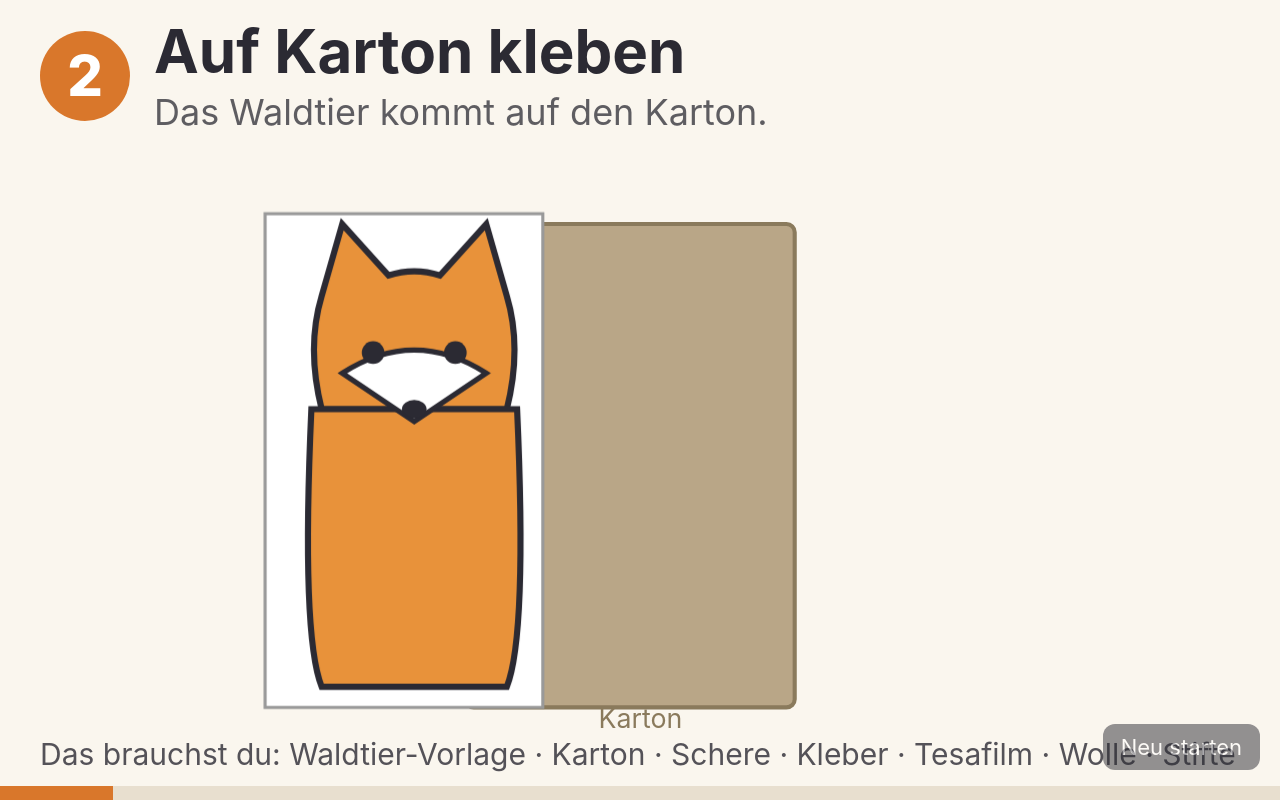
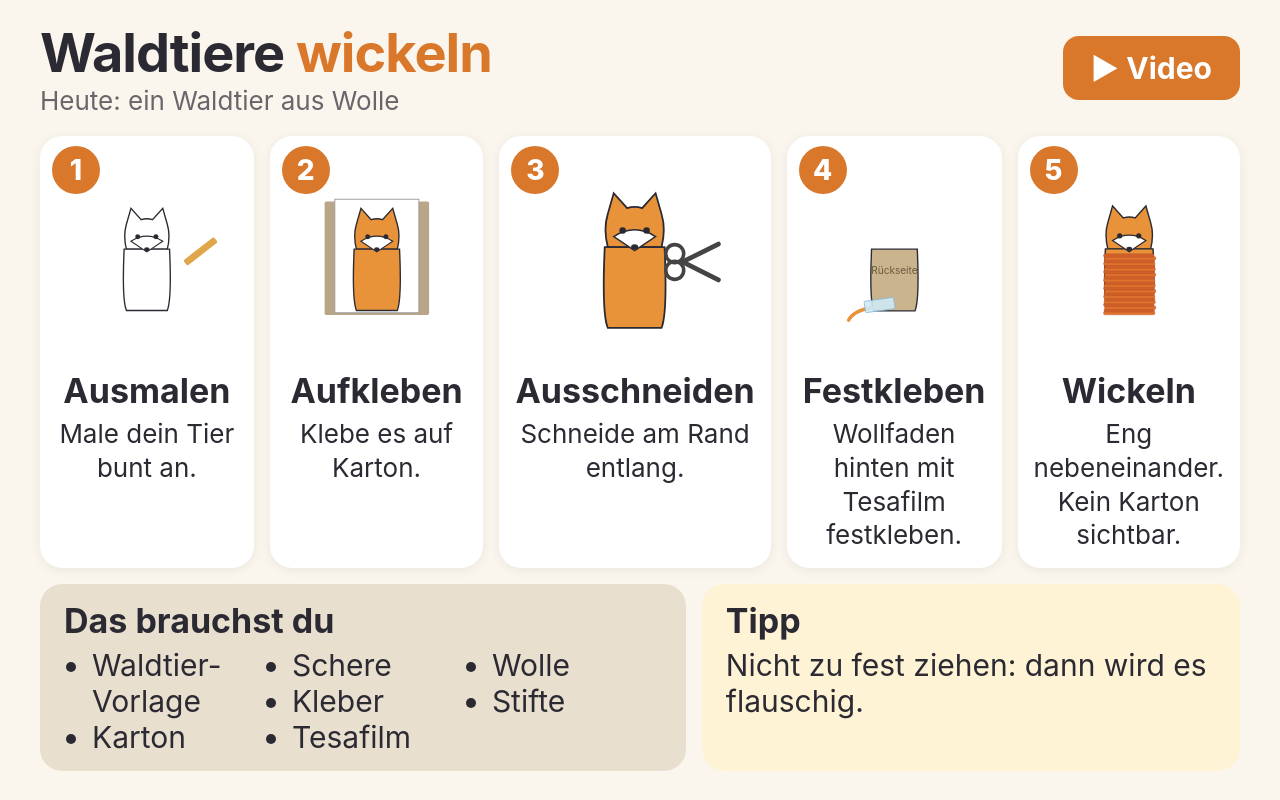
Before and after one commit to maximilianaust1999-web/tafelbilder, a plain HTML site: page waldtiere/index.html in a window 1280 px wide. Drawn offline with Linux system fonts and the light colour scheme.

Commit message:
Add files via upload

```diff
--- a/waldtiere/index.html
+++ b/waldtiere/index.html
@@ -1,54 +1,28 @@
 <!doctype html><html lang="de"><meta charset="utf-8"><meta name="viewport" content="width=device-width,initial-scale=1"><title>Waldtiere wickeln</title>
 <style>
-:root{--bg:#faf6ee;--ink:#2b2a33;--acc:#d9772b}
-*{box-sizing:border-box}html,body{height:100%;margin:0}body{background:var(--bg);color:var(--ink);font-family:Inter,system-ui,sans-serif;display:flex;flex-direction:column}
-#top{display:flex;align-items:center;gap:24px;padding:18px 40px}
-#num{flex:none;width:90px;height:90px;border-radius:50%;background:var(--acc);color:#fff;font-size:56px;font-weight:800;display:grid;place-items:center}
-#cap{font-size:60px;font-weight:700;line-height:1.1}#sub{font-size:36px;opacity:.75;margin-top:6px}
-#stage{flex:1;display:grid;place-items:center;min-height:0}svg{height:100%;max-width:100%}
-#mat{font-size:30px;padding:8px 40px 14px;opacity:.8}#bar{height:14px;background:#e8dfcf}#bar i{display:block;height:100%;width:0;background:var(--acc)}
-button{position:fixed;right:20px;bottom:30px;font:inherit;font-size:22px;padding:10px 18px;border:0;border-radius:12px;background:var(--ink);color:#fff;cursor:pointer;opacity:.5}
-.fx{transition:all 1.6s ease}
+:root{--bg:#faf6ee;--ink:#2b2a33;--acc:#d9772b;--soft:#e8dfcf}
+*{box-sizing:border-box}body{margin:0;background:var(--bg);color:var(--ink);font-family:Inter,system-ui,sans-serif;min-height:100vh}
+header{padding:20px 40px;display:flex;justify-content:space-between;align-items:center}
+h1{margin:0;font-size:54px;letter-spacing:-1px}h1 span{color:var(--acc)}.sub{font-size:26px;opacity:.7}
+.btn{font:inherit;font-size:30px;font-weight:700;padding:14px 28px;border-radius:16px;background:var(--acc);color:#fff;text-decoration:none}
+main{display:grid;grid-template-columns:repeat(5,1fr);gap:16px;padding:0 40px}
+.card{background:#fff;border-radius:22px;padding:16px;box-shadow:0 2px 12px #0001;position:relative;text-align:center}
+.card svg{height:26vh;width:100%}
+.n{position:absolute;top:10px;left:12px;width:48px;height:48px;border-radius:50%;background:var(--acc);color:#fff;font-weight:800;font-size:28px;display:grid;place-items:center}
+h2{margin:6px 0;font-size:34px}p{margin:0;font-size:26px;line-height:1.3}
+footer{display:grid;grid-template-columns:1.2fr 1fr;gap:16px;padding:16px 40px 24px}
+.box{background:var(--soft);border-radius:22px;padding:16px 24px;font-size:30px}.box h3{margin:0 0 6px;font-size:34px}
+.box ul{margin:0;padding-left:28px;columns:3}.tip{background:#fff3d6}
 </style>
-<div id="top"><div id="num">1</div><div><div id="cap"></div><div id="sub"></div></div></div>
-<div id="stage"><svg id="s" viewBox="0 0 800 560"></svg></div><div id="mat">Das brauchst du: Waldtier-Vorlage · Karton · Schere · Kleber · Tesafilm · Wolle · Stifte</div><div id="bar"><i id="p"></i></div>
-<button onclick="go(0)">Neu starten</button>
-<script>
-const NS='http://www.w3.org/2000/svg',s=document.getElementById('s');
-const body='M300 250 Q290 470 310 520 L490 520 Q510 470 500 250 Z';
-const head='<path d="M310 140 L330 70 L375 120 Q400 112 425 120 L470 70 L490 140 Q505 190 490 250 L310 250 Q295 190 310 140Z"';
-const face='<path d="M330 215 Q400 170 470 215 L400 262Z" fill="#fff" stroke="#2b2a33" stroke-width="5"/><circle cx="360" cy="195" r="11" fill="#2b2a33"/><circle cx="440" cy="195" r="11" fill="#2b2a33"/><ellipse cx="400" cy="250" rx="12" ry="9" fill="#2b2a33"/>';
-const tier=(fill)=>`<g>${head} fill="${fill}" stroke="#2b2a33" stroke-width="6"/><path d="${body}" fill="${fill=='#fff'?'#fff':fill}" stroke="#2b2a33" stroke-width="6" id="bd"/>${face}</g>`;
-const scenes=[
-{t:'Ausmalen',d:'Male das Waldtier bunt an.',h:()=>`<rect x="260" y="50" width="280" height="500" rx="8" fill="#fff" stroke="#999" stroke-width="4"/>
-<g clip-path="url(#c)">${tier('#fff')}</g><defs><clipPath id="c"><rect id="cr" x="250" y="560" width="300" height="0"/></clipPath></defs>
-<g id="fill" clip-path="url(#c2)"><path d="${body}" fill="#e8923a"/>${head} fill="#e8923a"/>${face}</g><defs><clipPath id="c2"><rect id="cr2" x="250" y="540" width="300" height="0"/></clipPath></defs>
-<g id="pen" transform="translate(560,300)"><rect x="0" y="0" width="150" height="26" rx="6" fill="#e0a64a" transform="rotate(-35)"/></g>`,
- a:()=>{const r=document.getElementById('cr2'),pn=document.getElementById('pen');r.style.transition='all 3s linear';pn.style.transition='all 3s linear';requestAnimationFrame(()=>{r.setAttribute('y','50');r.setAttribute('height','490');pn.setAttribute('transform','translate(430,100)')})}},
-{t:'Auf Karton kleben',d:'Das Waldtier kommt auf den Karton.',h:()=>`<rect x="230" y="70" width="320" height="470" rx="8" fill="#b9a687" stroke="#8a7a5c" stroke-width="4"/>
-<g id="pap" class="fx" transform="translate(-300,0)"><rect x="255" y="60" width="270" height="480" fill="#fff" stroke="#999" stroke-width="3"/>${tier('#e8923a')}</g>
-<text x="400" y="560" text-anchor="middle" font-size="26" fill="#8a7a5c">Karton</text>`,
- a:()=>{const e=document.getElementById('pap');requestAnimationFrame(()=>e.setAttribute('transform','translate(0,0)'))}},
-{t:'Ausschneiden',d:'Schneide genau am Rand entlang.',h:()=>`<rect x="230" y="40" width="340" height="500" fill="#b9a687" opacity=".6"/>
-<g>${tier('#e8923a')}</g>
-<g id="sc" transform="translate(300,520)"><path d="M0 0 L60 -30 M0 0 L60 30" stroke="#444" stroke-width="10" stroke-linecap="round"/><circle cx="-12" cy="-14" r="16" fill="none" stroke="#444" stroke-width="7"/><circle cx="-12" cy="14" r="16" fill="none" stroke="#444" stroke-width="7"/></g>`,
- a:()=>{const e=document.getElementById('sc');e.style.transition='all 3.2s linear';requestAnimationFrame(()=>e.setAttribute('transform','translate(330,150)'))}},
-{t:'Hinten: Faden festkleben',d:'Wollfaden hinten mit Tesafilm festkleben.',h:()=>`<path d="${body}" fill="#c9b48e" stroke="#2b2a33" stroke-width="6"/>${head} fill="#c9b48e" stroke="#2b2a33" stroke-width="6"/>
-<text x="400" y="400" text-anchor="middle" font-size="30" fill="#6a5a3c">Rückseite</text>
-<path id="w0" d="M300 505 Q220 520 200 560" fill="none" stroke="#e8923a" stroke-width="12" stroke-linecap="round"/>
-<rect id="tape" x="270" y="480" width="120" height="44" rx="4" fill="#cfe9f5" stroke="#8cbcd6" stroke-width="3" opacity="0" class="fx" transform="rotate(-8 330 500)"/>
-<text id="tt" x="520" y="470" font-size="30" fill="#3a7ca5" opacity="0" class="fx">Tesafilm</text>`,
- a:()=>{setTimeout(()=>{document.getElementById('tape').setAttribute('opacity','.9');document.getElementById('tt').setAttribute('opacity','1')},900)}},
-{t:'Wickeln',d:'Eng nebeneinander. Kein Karton darf durchschauen. Locker, nicht zu fest – dann wird es flauschig.',h:()=>`<g>${tier('#e8923a')}</g><g id="wool"></g>`,
- a:()=>{const g=document.getElementById('wool');let y=520,i=0;const iv=setInterval(()=>{if(y<290){clearInterval(iv);return}
- const r=document.createElementNS(NS,'rect');r.setAttribute('x',292+Math.random()*4);r.setAttribute('width',216-Math.random()*6);r.setAttribute('y',y-9);r.setAttribute('height',15);r.setAttribute('rx',7);r.setAttribute('fill',i%2?'#d0602a':'#e0722f');r.setAttribute('stroke','#b04a1c');r.setAttribute('stroke-width',1.5);g.appendChild(r);y-=11;i++},200)}},
-{t:'Fertig!',d:'Alles bedeckt, schön fluffig.',h:()=>`<g>${tier('#e8923a')}</g><g>${Array.from({length:22},(_,i)=>`<rect x="${292+(i%3)*2}" y="${512-i*11.5}" width="${216-(i%2)*4}" height="15" rx="7" fill="${i%2?'#d0602a':'#e0722f'}" stroke="#b04a1c" stroke-width="1.5"/>`).join('')}</g>
-<text x="620" y="180" font-size="70">✨</text><text x="130" y="300" font-size="60">✨</text>`,a:()=>{}}
-];
-const DUR=[4200,3200,4200,3600,6500,3500];let cur=0,timer,t0;
-function go(i){clearTimeout(timer);cur=i%scenes.length;const sc=scenes[cur];s.innerHTML=sc.h();
- document.getElementById('num').textContent=cur<5?cur+1:'✓';document.getElementById('cap').textContent=sc.t;document.getElementById('sub').textContent=sc.d;
- sc.a();const p=document.getElementById('p');p.style.transition='none';p.style.width='0';requestAnimationFrame(()=>requestAnimationFrame(()=>{p.style.transition='width '+DUR[cur]+'ms linear';p.style.width='100%'}));
- timer=setTimeout(()=>go(cur+1),DUR[cur]+500)}
-go(0);
-</script></html>
+<header><div><h1>Waldtiere <span>wickeln</span></h1><div class="sub">Heute: ein Waldtier aus Wolle</div></div><a class="btn" href="video.html">▶ Video</a></header>
+<main>
+<section class="card"><div class="n">1</div><svg viewBox="0 0 800 560"><use href="#t" fill="#fff"/><rect x="560" y="300" width="170" height="30" rx="8" fill="#e0a64a" transform="rotate(-38 560 300)"/></svg><h2>Ausmalen</h2><p>Male dein Tier bunt an.</p></section>
+<section class="card"><div class="n">2</div><svg viewBox="0 0 800 560"><rect x="170" y="40" width="460" height="500" rx="8" fill="#b9a687"/><rect x="215" y="30" width="370" height="500" fill="#fff" stroke="#999" stroke-width="4"/><use href="#t" fill="#e8923a"/></svg><h2>Aufkleben</h2><p>Klebe es auf Karton.</p></section>
+<section class="card"><div class="n">3</div><svg viewBox="0 0 800 560"><use href="#t" fill="#e8923a"/><g transform="translate(560,300)"><path d="M0 0 L120 -60 M0 0 L120 60" stroke="#444" stroke-width="16" stroke-linecap="round"/><circle cx="-26" cy="-28" r="30" fill="none" stroke="#444" stroke-width="12"/><circle cx="-26" cy="28" r="30" fill="none" stroke="#444" stroke-width="12"/></g></svg><h2>Ausschneiden</h2><p>Schneide am Rand entlang.</p></section>
+<section class="card"><div class="n">4</div><svg viewBox="0 0 800 560"><path d="M300 250 Q290 470 310 520 L490 520 Q510 470 500 250 Z" fill="#c9b48e" stroke="#2b2a33" stroke-width="6"/><path d="M200 560 Q220 520 300 505" fill="none" stroke="#e8923a" stroke-width="16" stroke-linecap="round"/><rect x="270" y="470" width="130" height="50" rx="4" fill="#cfe9f5" stroke="#8cbcd6" stroke-width="4" opacity=".9" transform="rotate(-8 330 495)"/><text x="400" y="360" text-anchor="middle" font-size="44" fill="#6a5a3c">Rückseite</text></svg><h2>Festkleben</h2><p>Wollfaden hinten mit Tesafilm festkleben.</p></section>
+<section class="card"><div class="n">5</div><svg viewBox="0 0 800 560"><use href="#t" fill="#e8923a"/><g id="w"></g></svg><h2>Wickeln</h2><p>Eng nebeneinander. Kein Karton sichtbar.</p></section>
+</main>
+<footer><div class="box"><h3>Das brauchst du</h3><ul><li>Waldtier-Vorlage</li><li>Karton</li><li>Schere</li><li>Kleber</li><li>Tesafilm</li><li>Wolle</li><li>Stifte</li></ul></div>
+<div class="box tip"><h3>Tipp</h3>Nicht zu fest ziehen: dann wird es flauschig.</div></footer>
+<svg width="0" height="0" style="position:absolute"><defs><g id="t"><path d="M310 140 L330 70 L375 120 Q400 112 425 120 L470 70 L490 140 Q505 190 490 250 L310 250 Q295 190 310 140Z" stroke="#2b2a33" stroke-width="6"/><path d="M300 250 Q290 470 310 520 L490 520 Q510 470 500 250 Z" stroke="#2b2a33" stroke-width="6"/><path d="M330 215 Q400 170 470 215 L400 262Z" fill="#fff" stroke="#2b2a33" stroke-width="5"/><circle cx="360" cy="195" r="11" fill="#2b2a33"/><circle cx="440" cy="195" r="11" fill="#2b2a33"/><ellipse cx="400" cy="250" rx="12" ry="9" fill="#2b2a33"/></g></defs></svg>
+<script>let s='';for(let i=0;i<22;i++)s+=`<rect x="${292+(i%3)*2}" y="${512-i*11.5}" width="${216-(i%2)*4}" height="15" rx="7" fill="${i%2?'#d0602a':'#e0722f'}" stroke="#b04a1c" stroke-width="1.5"/>`;document.getElementById('w').innerHTML=s</script></html>
```
Also changed, not shown: waldtiere/video.html (added, +56 -0 lines).
